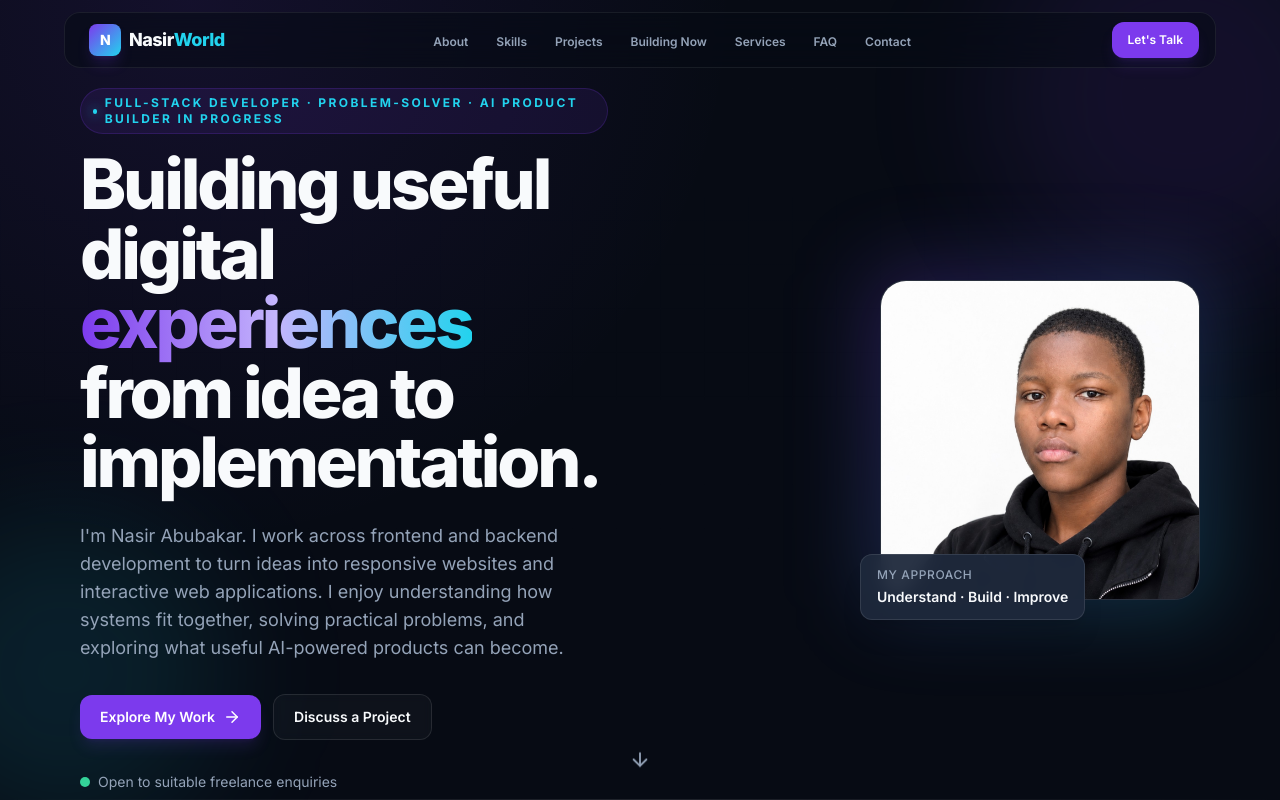
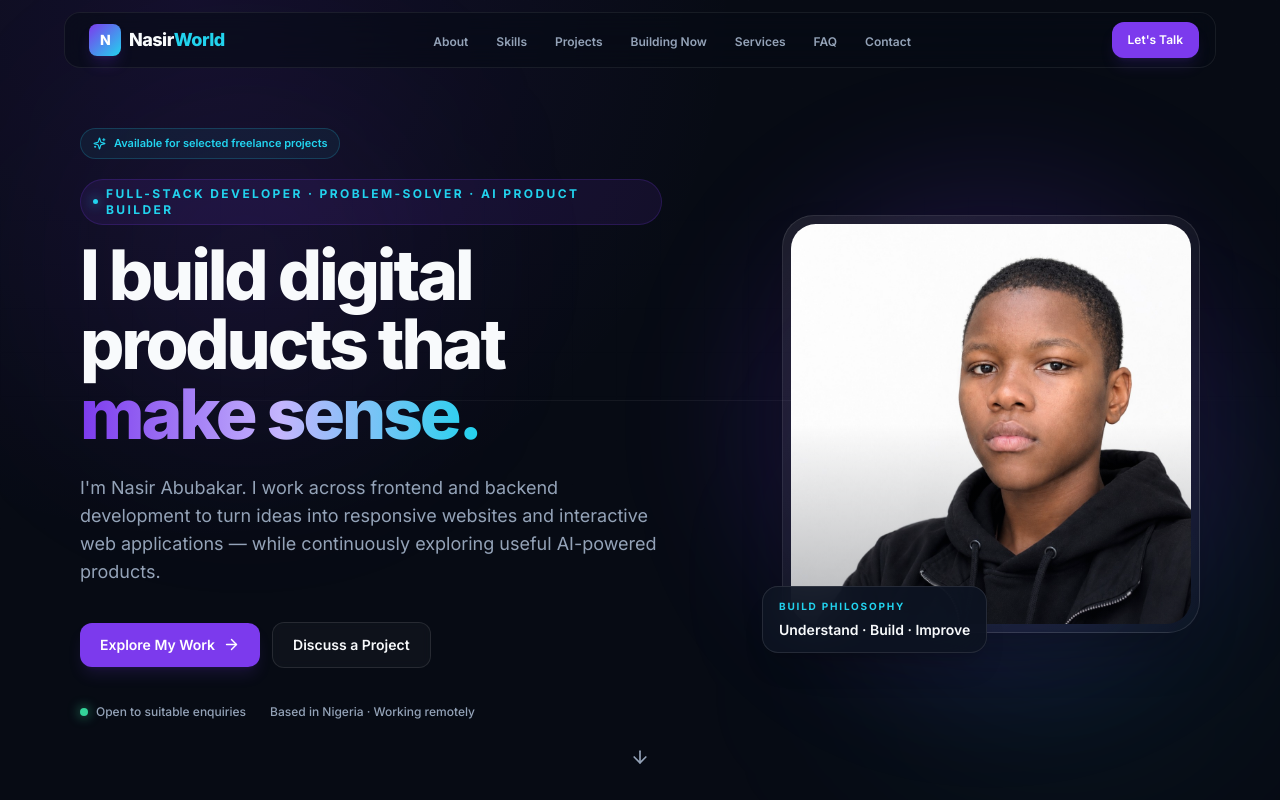
Before and after one commit to nasirabubakar-dev/NasirWorld, a React (Vite) app: page / in a window 1280 px wide. Shown: the top 800 px of the page. Built offline with nearby package versions, Linux system fonts and the light colour scheme.

Commit message:
style: upgrade hero presentation

```diff
--- a/src/components/Hero.jsx
+++ b/src/components/Hero.jsx
@@ -1,76 +1,80 @@
-import { ArrowRight, ArrowDown } from 'lucide-react';
+import { ArrowRight, ArrowDown, Sparkles } from 'lucide-react';
 import Reveal from './Reveal.jsx';
 
 export default function Hero() {
   return (
-    <section id="hero" className="relative flex min-h-screen items-center overflow-hidden px-5 pt-20 sm:px-6">
+    <section id="hero" className="relative flex min-h-screen items-center overflow-hidden px-5 pb-16 pt-28 sm:px-6">
       <div className="pointer-events-none absolute inset-0 -z-10" aria-hidden="true">
-        <div className="absolute -right-24 -top-24 h-96 w-96 rounded-full bg-accent-primary/10 blur-3xl" />
-        <div className="absolute -bottom-8 -left-24 h-80 w-80 rounded-full bg-accent-secondary/10 blur-3xl" />
-        <div className="absolute inset-x-0 bottom-0 h-px bg-gradient-to-r from-transparent via-white/10 to-transparent" />
+        <div className="absolute left-[8%] top-[15%] h-72 w-72 rounded-full bg-accent-primary/10 blur-[110px]" />
+        <div className="absolute bottom-[8%] right-[5%] h-80 w-80 rounded-full bg-accent-secondary/10 blur-[120px]" />
+        <div className="absolute inset-x-0 top-1/2 h-px bg-gradient-to-r from-transparent via-white/[0.06] to-transparent" />
       </div>
+
       <div className="container-narrow w-full">
-        <div className="grid items-center gap-10 md:grid-cols-2 md:gap-12 lg:gap-16">
-          <div className="order-2 md:order-1">
+        <div className="grid items-center gap-14 lg:grid-cols-[1.12fr_0.88fr] lg:gap-20">
+          <div className="order-2 lg:order-1">
             <Reveal>
-              <span className="eyebrow">FULL-STACK DEVELOPER · PROBLEM-SOLVER · AI PRODUCT BUILDER IN PROGRESS</span>
+              <div className="mb-5 inline-flex items-center gap-2 rounded-full border border-accent-secondary/20 bg-accent-secondary/[0.06] px-3 py-1.5 text-[11px] font-semibold text-accent-secondary">
+                <Sparkles size={13} />
+                Available for selected freelance projects
+              </div>
             </Reveal>
-            <Reveal delay={80}>
+            <Reveal delay={70}>
+              <span className="eyebrow">Full-Stack Developer · Problem-Solver · AI Product Builder</span>
+            </Reveal>
+            <Reveal delay={140}>
               <h1 className="heading-xl text-ink-primary">
-                Building useful digital <span className="text-gradient">experiences</span> from idea to implementation.
+                I build digital products that <span className="text-gradient">make sense.</span>
               </h1>
             </Reveal>
-            <Reveal delay={160}>
-              <p className="body-lg mt-6 max-w-xl">
+            <Reveal delay={210}>
+              <p className="body-lg mt-6 max-w-2xl">
                 I&apos;m Nasir Abubakar. I work across frontend and backend development to turn ideas into
-                responsive websites and interactive web applications. I enjoy understanding how systems fit
-                together, solving practical problems, and exploring what useful AI-powered products can become.
+                responsive websites and interactive web applications — while continuously exploring useful AI-powered products.
               </p>
             </Reveal>
-            <Reveal delay={240}>
-              <div className="mt-8 flex flex-col gap-3 sm:flex-row sm:items-center">
+            <Reveal delay={280}>
+              <div className="mt-9 flex flex-col gap-3 sm:flex-row sm:items-center">
                 <a href="#projects" className="btn-primary group">
                   Explore My Work
-                  <ArrowRight size={18} className="transition-transform duration-200 group-hover:translate-x-1" />
+                  <ArrowRight size={17} className="transition-transform duration-200 group-hover:translate-x-1" />
                 </a>
                 <a href="#contact" className="btn-secondary">Discuss a Project</a>
               </div>
             </Reveal>
-            <Reveal delay={320}>
-              <div className="mt-8 flex items-center gap-2 text-sm text-ink-secondary">
-                <span className="relative flex h-2.5 w-2.5" aria-hidden="true">
-                  <span className="absolute inline-flex h-full w-full rounded-full bg-emerald-400 opacity-75 motion-safe:animate-ping" />
-                  <span className="relative inline-flex h-2.5 w-2.5 rounded-full bg-emerald-400" />
+            <Reveal delay={350}>
+              <div className="mt-9 flex flex-wrap items-center gap-x-6 gap-y-3 text-xs font-medium text-ink-secondary">
+                <span className="flex items-center gap-2">
+                  <span className="h-2 w-2 rounded-full bg-emerald-400 shadow-[0_0_12px_rgba(52,211,153,0.8)]" />
+                  Open to suitable enquiries
                 </span>
-                Open to suitable freelance enquiries
+                <span>Based in Nigeria · Working remotely</span>
               </div>
             </Reveal>
           </div>
-          <div className="order-1 md:order-2">
-            <Reveal delay={120} className="flex justify-center md:justify-end">
+
+          <div className="order-1 lg:order-2">
+            <Reveal delay={120} className="flex justify-center lg:justify-end">
               <div className="relative">
-                <div className="absolute -inset-3 rounded-[var(--radius-lg)] bg-gradient-to-br from-accent-primary/25 to-accent-secondary/20 blur-2xl" aria-hidden="true" />
-                <div className="relative h-56 w-56 overflow-hidden rounded-[var(--radius-lg)] border border-white/10 bg-base-surface sm:h-72 sm:w-72 md:h-80 md:w-80">
-                  <img
-                    src="/headshot.png"
-                    alt="Portrait of Nasir Abubakar"
-                    className="h-full w-full object-cover object-center"
-                    width="640"
-                    height="640"
-                    fetchPriority="high"
-                  />
+                <div className="absolute -inset-8 rounded-full bg-accent-primary/15 blur-3xl" aria-hidden="true" />
+                <div className="relative rounded-[2rem] border border-white/10 bg-gradient-to-br from-white/[0.08] to-white/[0.02] p-2 shadow-2xl shadow-black/30">
+                  <div className="relative h-72 w-72 overflow-hidden rounded-[1.55rem] bg-base-elevated sm:h-80 sm:w-80 lg:h-[25rem] lg:w-[25rem]">
+                    <img src="/headshot.png" alt="Portrait of Nasir Abubakar" className="h-full w-full object-cover object-center" width="640" height="640" fetchPriority="high" />
+                    <div className="absolute inset-0 bg-gradient-to-t from-[#070b14]/30 via-transparent to-transparent" />
+                  </div>
                 </div>
-                <div className="absolute -bottom-5 -left-5 rounded-xl border border-white/10 bg-base-elevated/95 px-4 py-3 shadow-xl backdrop-blur">
-                  <p className="text-xs font-medium uppercase tracking-wider text-ink-secondary">My approach</p>
-                  <p className="mt-1 text-sm font-semibold text-ink-primary">Understand · Build · Improve</p>
+                <div className="absolute -bottom-5 -left-5 rounded-2xl border border-white/10 bg-[#0d1322]/90 px-4 py-3 shadow-xl backdrop-blur-xl">
+                  <p className="text-[10px] font-bold uppercase tracking-[0.18em] text-accent-secondary">Build philosophy</p>
+                  <p className="mt-1.5 text-sm font-semibold text-ink-primary">Understand · Build · Improve</p>
                 </div>
               </div>
             </Reveal>
           </div>
         </div>
       </div>
-      <a href="#about" className="absolute bottom-6 left-1/2 hidden -translate-x-1/2 text-ink-secondary transition-colors hover:text-ink-primary md:block" aria-label="Scroll to About section">
-        <ArrowDown size={22} className="motion-safe:animate-bounce" />
+
+      <a href="#about" className="absolute bottom-7 left-1/2 hidden -translate-x-1/2 text-ink-secondary transition-colors hover:text-accent-secondary md:block" aria-label="Scroll to About section">
+        <ArrowDown size={20} className="motion-safe:animate-bounce" />
       </a>
     </section>
   );
```
